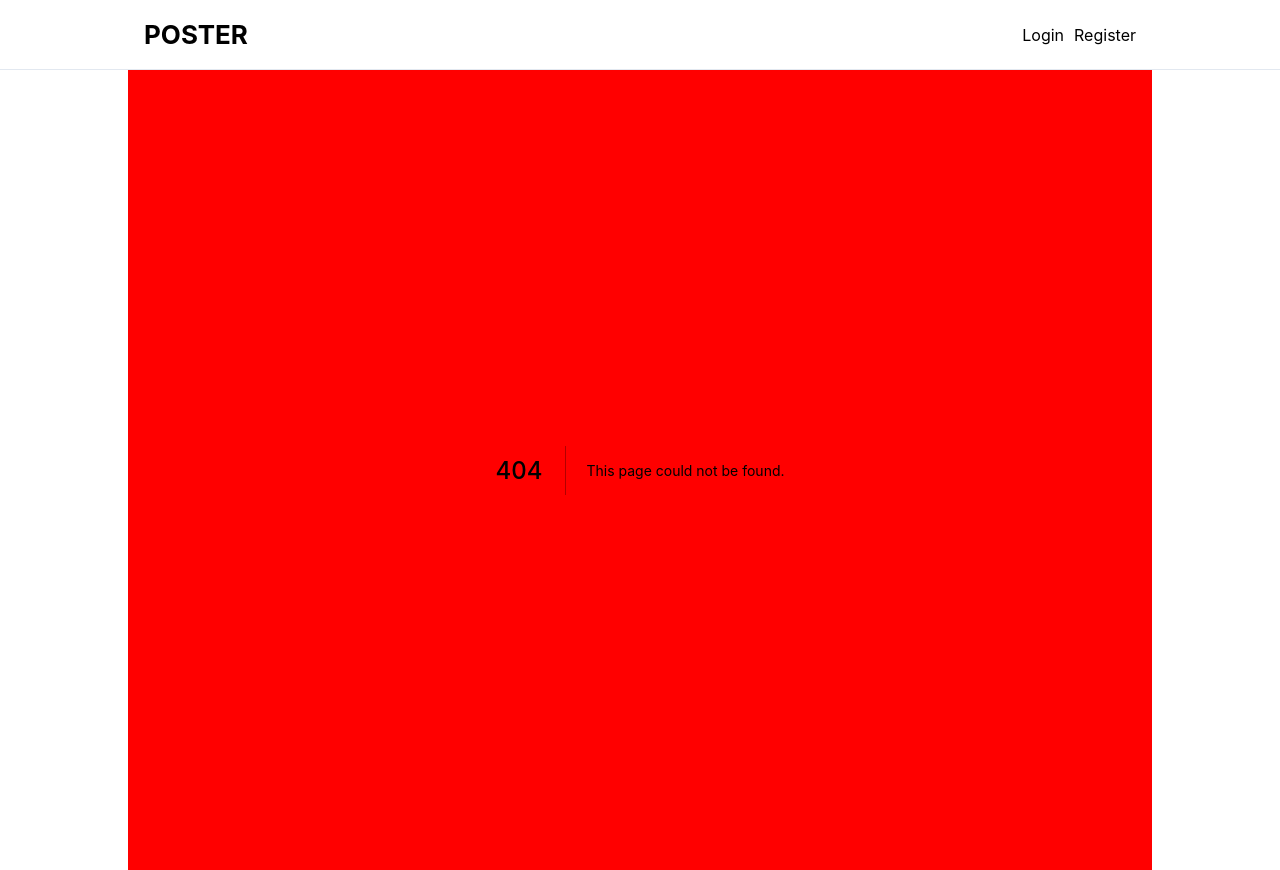
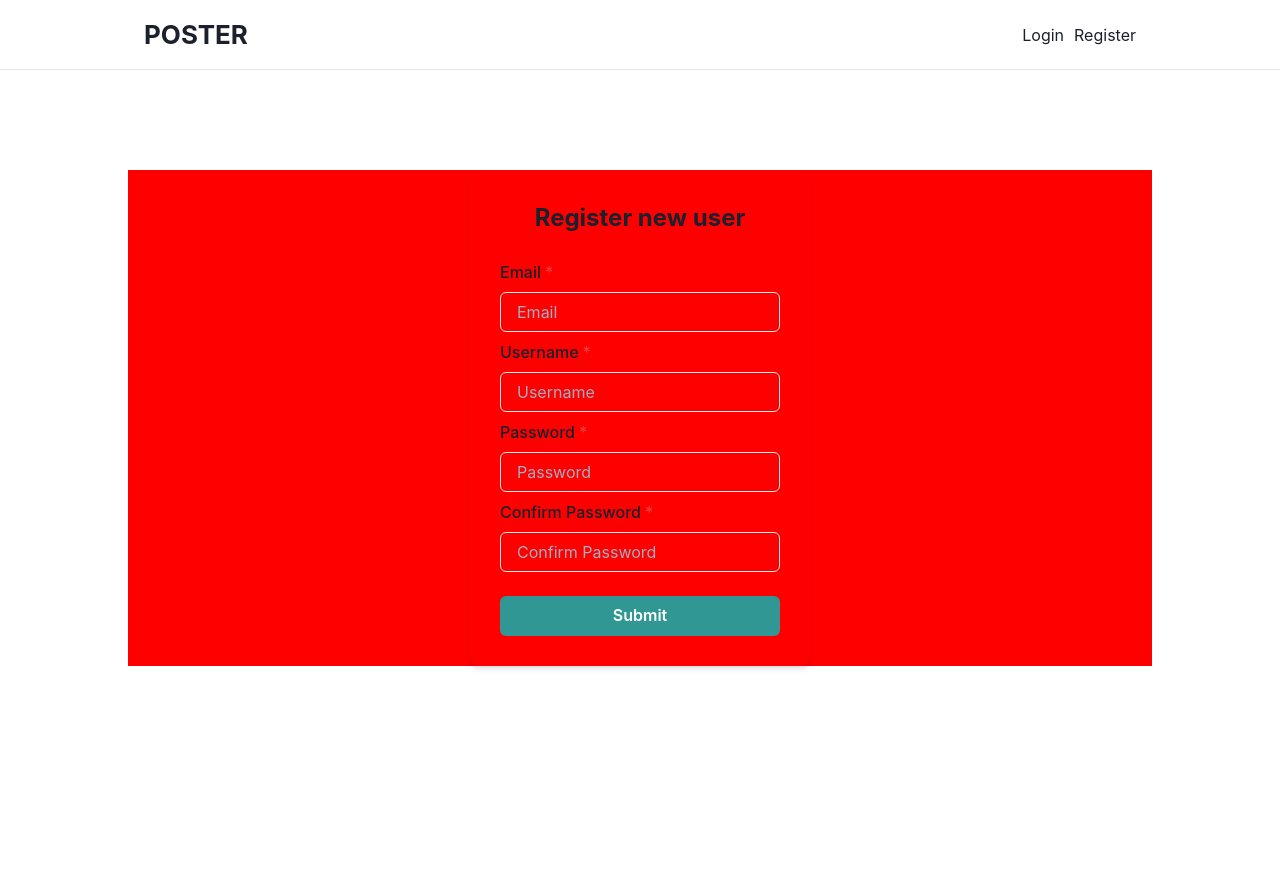
Before and after one commit to NikVogri/poster-web, a Next.js app: page /register in a window 1280 px wide. Before the commit this address had no page. After the commit the page ends 800 px from the top, so only its background shows below. Built offline with nearby package versions, Linux system fonts and the light colour scheme.

Commit message:
wip: auth

```diff
--- /dev/null
+++ b/pages/register.tsx
@@ -0,0 +1,166 @@
+import {
+  Box,
+  Button,
+  FormControl,
+  FormErrorMessage,
+  FormLabel,
+  Input,
+  Text,
+} from "@chakra-ui/react";
+import React, { useState } from "react";
+import * as Yup from "yup";
+
+import { Formik, Form, Field } from "formik";
+import axios from "axios";
+import { useRouter } from "next/router";
+
+export default function register() {
+  const [submitting, setSubmitting] = useState(false);
+
+  const router = useRouter();
+
+  const signupValidationSchema = Yup.object().shape({
+    email: Yup.string()
+      .email("Please enter a correct email address")
+      .required("Email is required"),
+    username: Yup.string()
+      .min(5, "Username must be more than 5 characters long")
+      .max(50, "Max 50 characters")
+      .required("Email is required"),
+    password: Yup.string()
+      .min(6, "Password must be more than 6 characters long")
+      .required("Password is required"),
+    passwordConfirm: Yup.string().oneOf(
+      [Yup.ref("password"), null],
+      "Passwords don't match"
+    ),
+  });
+
+  const handleSubmit = async (e) => {
+    setSubmitting(true);
+    try {
+      const res = await axios.post(
+        "http://localhost:5000/api/v1/auth/register",
+        { ...e }
+      );
+
+      if (!res.data.success) {
+        console.log(res.data.msg);
+      }
+
+      router.push("/login");
+    } catch (err) {
+    } finally {
+      setSubmitting(false);
+    }
+  };
+
+  return (
+    <Box
+      maxW="340px"
+      mx="auto"
+      mt="100px"
+      boxShadow="md"
+      p="30px"
+      borderRadius="lg"
+    >
+      <Text fontWeight="bold" fontSize="2xl" textAlign="center" mb={6}>
+        Register new user
+      </Text>
+      <Formik
+        initialValues={{
+          email: "",
+          username: "",
+          password: "",
+        }}
+        validationSchema={signupValidationSchema}
+        onSubmit={handleSubmit}
+      >
+        <Form>
+          <Field name="email">
+            {({ field, form }) => (
+              <FormControl
+                isRequired
+                isInvalid={form.errors.email && form.touched.email}
+              >
+                <FormLabel>Email</FormLabel>
+                <Input type="email" required placeholder="Email" {...field} />
+                <FormErrorMessage>{form.errors.email}</FormErrorMessage>
+              </FormControl>
+            )}
+          </Field>
+
+          <Field name="username">
+            {({ field, form }) => (
+              <FormControl
+                isRequired
+                mt={2}
+                isInvalid={form.errors.username && form.touched.username}
+              >
+                <FormLabel>Username</FormLabel>
+                <Input
+                  {...field}
+                  type="username"
+                  required
+                  placeholder="Username"
+                />
+                <FormErrorMessage>{form.errors.username}</FormErrorMessage>
+              </FormControl>
+            )}
+          </Field>
+
+          <Field name="password">
+            {({ field, form }) => (
+              <FormControl
+                isRequired
+                mt={2}
+                isInvalid={form.errors.password && form.touched.password}
+              >
+                <FormLabel>Password</FormLabel>
+                <Input
+                  {...field}
+                  type="password"
+                  required
+                  placeholder="Password"
+                />
+                <FormErrorMessage>{form.errors.password}</FormErrorMessage>
+              </FormControl>
+            )}
+          </Field>
+
+          <Field name="passwordConfirm">
+            {({ field, form }) => (
+              <FormControl
+                isRequired
+                mt={2}
+                isInvalid={
+                  form.errors.passwordConfirm && form.touched.passwordConfirm
+                }
+              >
+                <FormLabel>Confirm Password</FormLabel>
+                <Input
+                  {...field}
+                  type="password"
+                  required
+                  placeholder="Confirm Password"
+                />
+                <FormErrorMessage>
+                  {form.errors.passwordConfirm}
+                </FormErrorMessage>
+              </FormControl>
+            )}
+          </Field>
+          <Button
+            mt={6}
+            colorScheme="teal"
+            type="submit"
+            width="100%"
+            isLoading={submitting}
+          >
+            Submit
+          </Button>
+        </Form>
+      </Formik>
+    </Box>
+  );
+}
```
Also changed, not shown: components/PostItem.tsx (added, +28 -0 lines).
